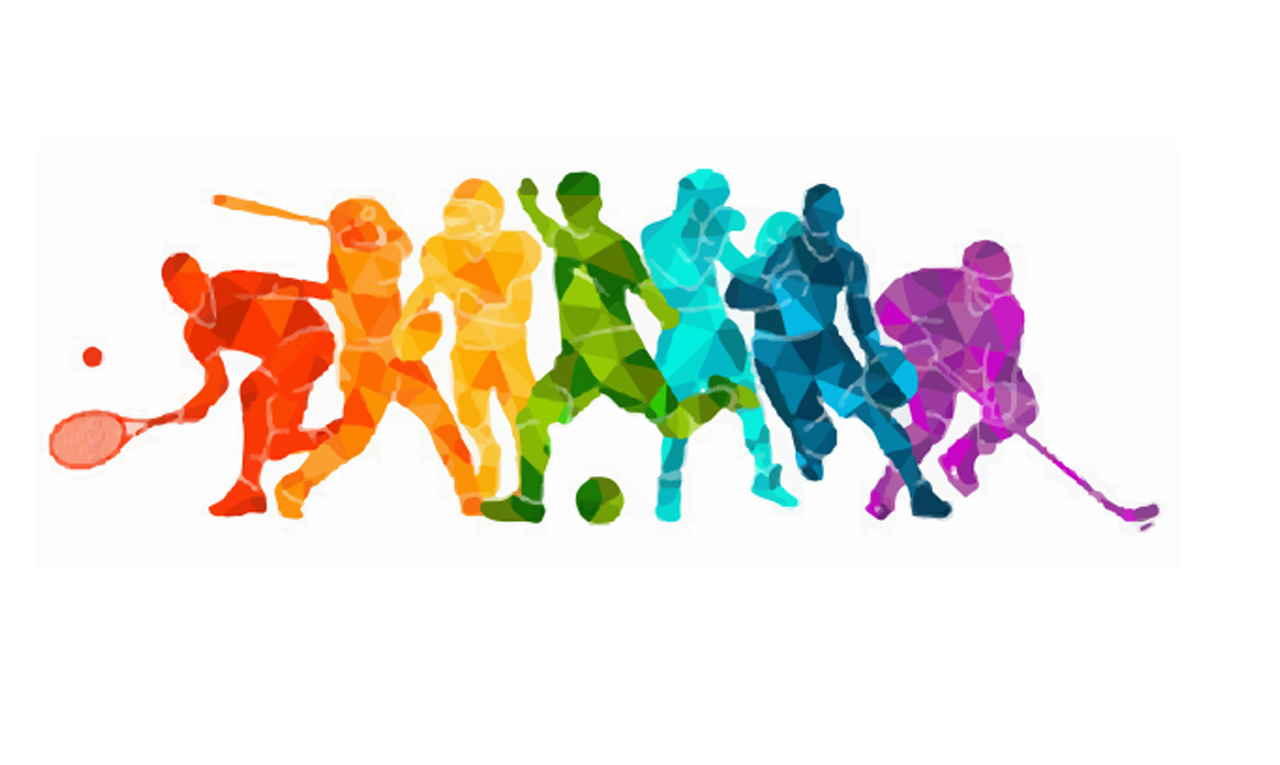
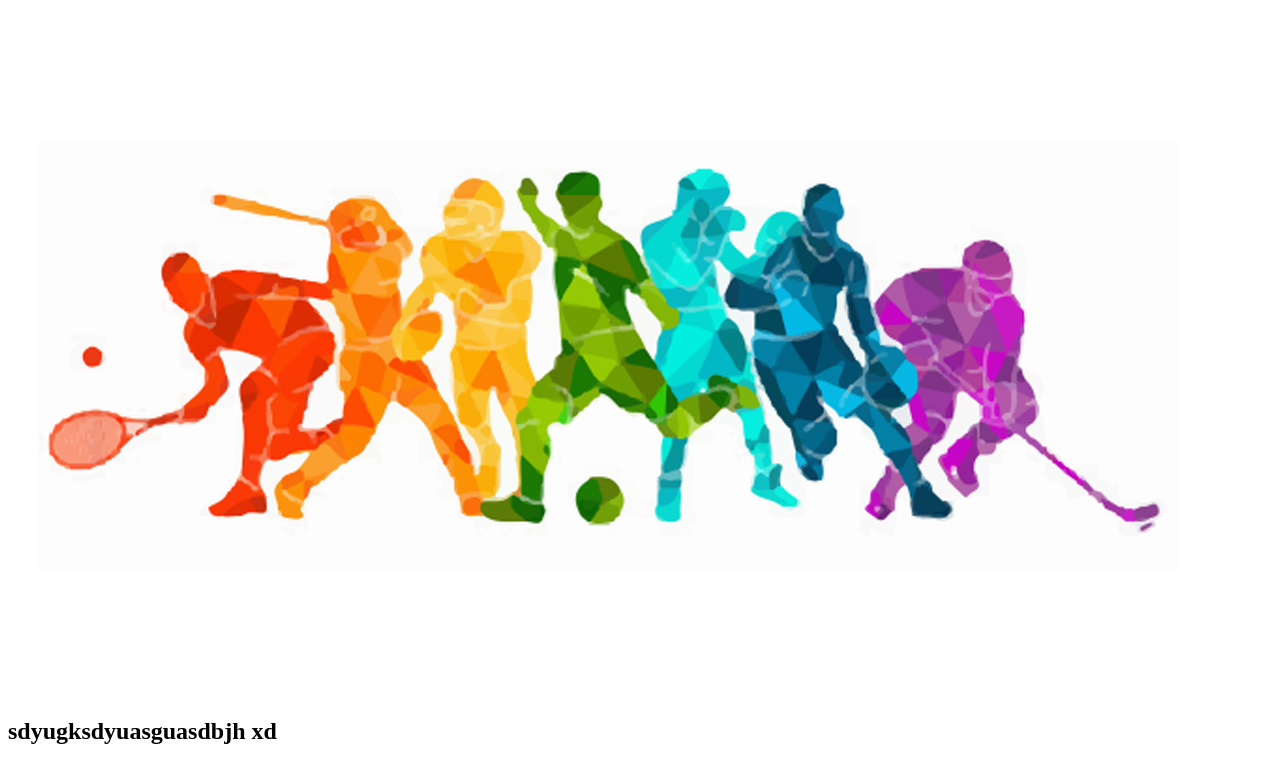
Before and after one commit to Vanesa7778/desarrolloweb, a plain HTML site: page Index.html in a window 1280 px wide. Shown: the part 61-826 px from the top of the page. Before the commit the page ends 800 px from the top, so only its background shows below. Drawn offline with Linux system fonts and the light colour scheme.

Commit message:
cambio
cambio xd

```diff
--- a/Index.html
+++ b/Index.html
@@ -10,5 +10,6 @@
 <body>
     <h1>Deportes</h1>
     <img src="25102021sports.jpg" alt="sports">
+    <h2>sdyugksdyuasguasdbjh xd</h2>
 </body>
 </html>
```
